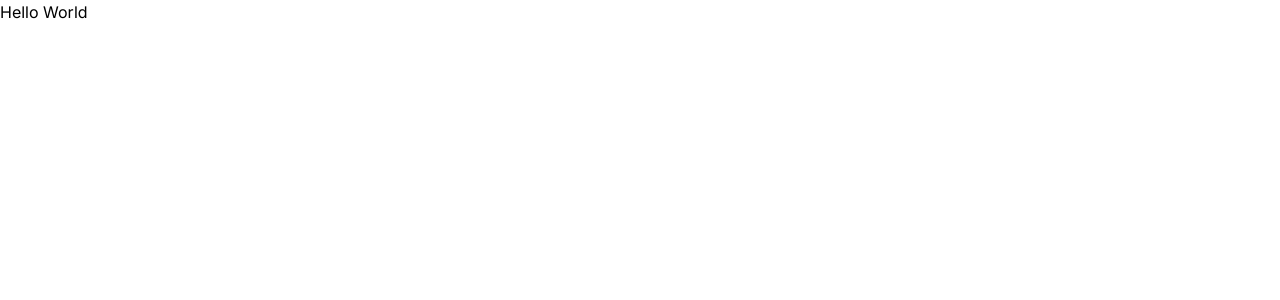
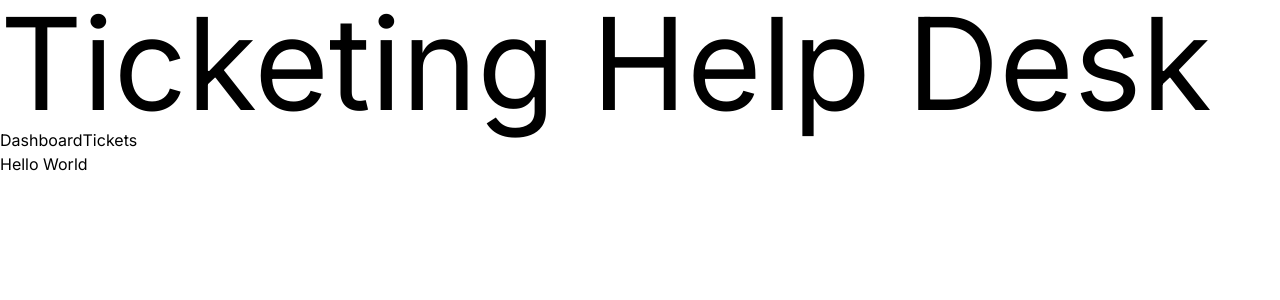
Before and after one commit to conalesej/first-nextjs-project, a Next.js app: page / in a window 1280 px wide. Shown: the top 300 px of the page. Built offline with nearby package versions, Linux system fonts and the light colour scheme.

Commit message:
checkpoint: part 4 - Layouts and Links

```diff
--- /dev/null
+++ b/app/components/Navbar.tsx
@@ -0,0 +1,14 @@
+import Link from "next/link";
+import React from "react";
+
+const Navbar = () => {
+  return (
+    <nav>
+      <h1 className="text-9xl">Ticketing Help Desk</h1>
+      <Link href="/">Dashboard</Link>
+      <Link href="/tickets">Tickets</Link>
+    </nav>
+  );
+};
+
+export default Navbar;
--- /dev/null
+++ b/app/components/index.tsx
@@ -0,0 +1,2 @@
+import Navbar from "./NavBar";
+export { Navbar };
--- a/app/layout.tsx
+++ b/app/layout.tsx
@@ -1,22 +1,29 @@
-import './globals.css'
-import type { Metadata } from 'next'
-import { Inter } from 'next/font/google'
+import "./globals.css";
+import type { Metadata } from "next";
+import { Inter } from "next/font/google";
 
-const inter = Inter({ subsets: ['latin'] })
+
+// Components
+import { Navbar } from "./components/";
+
+const inter = Inter({ subsets: ["latin"] });
 
 export const metadata: Metadata = {
-  title: 'Create Next App',
-  description: 'Generated by create next app',
-}
+  title: "First Next App",
+  description: "Generated by create next app",
+};
 
 export default function RootLayout({
   children,
 }: {
-  children: React.ReactNode
+  children: React.ReactNode;
 }) {
   return (
     <html lang="en">
-      <body className={inter.className}>{children}</body>
+      <body className={inter.className}>
+        <Navbar />
+        {children}
+      </body>
     </html>
-  )
+  );
 }
```
